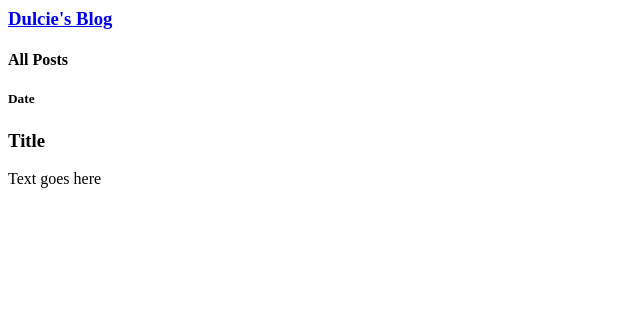
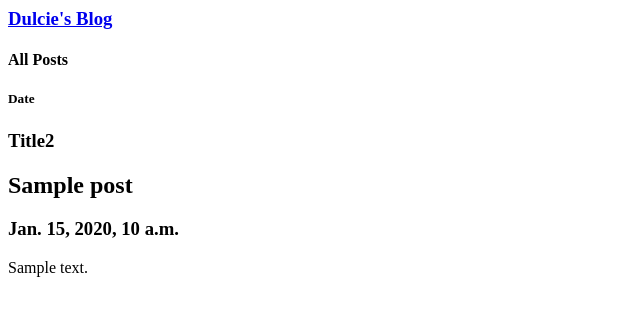
Before and after one commit to frogwoo/django-blog, a Django app: template blog/templates/blog/post_list.html in a window 1280 px wide. Shown: the top 329 px of the page, without its empty margins (0-640 px from the left). Run offline with Django 3.2, Linux system fonts and the light colour scheme; the template is opened without the code that fills it: values that come from a table or form of the project are taken from there, others are empty; tables that the repository leaves empty hold one stand-in row (values such as "Sample post").

Commit message:
Created dynamic HTML content

```diff
--- a/blog/models.py
+++ b/blog/models.py
@@ -6,10 +6,11 @@ class Post(models.Model):
 	author = models.ForeignKey('auth.User')
 	title = models.CharField(max_length=200)
 	text = models.TextField()
-	created_date = models.DateTimeField(default=timezone.now)
+	created_date = models.DateTimeField(default=timezone.now())
 	published_date = models.DateTimeField(blank=True, null=True)
 
 	def publish(self):
-		self.published_date = timezone.now(self.save())
+		self.published_date = timezone.now()
+		self.save()
 	def __str__(self):
 		return self.title
--- a/blog/templates/blog/post_list.html
+++ b/blog/templates/blog/post_list.html
@@ -16,8 +16,14 @@
 
 		<div class='main'>
 			<h5>Date</h5>
-			<h3>Title</h3>
-			<p>Text goes here</p>
+			<h3>Title2</h3>
+			{% for post in posts %}
+				<div class="post">
+					<h2>{{ post.title}}</h2>
+					<h3>{{ post.published_date}}</h3>
+    				<p>{{ post.text | linebreaks}}</p>
+    			</div>
+			{% endfor %}
 		</div>
 	</body>
 
--- a/blog/urls.py
+++ b/blog/urls.py
@@ -2,5 +2,5 @@ from django.conf.urls import url
 from . import views
 
 urlpatterns = [
-	url(r'^$', views.post_list, name='post_list')
+	url(r'^$', views.post_list, name='post_list2')
 ]
--- a/blog/views.py
+++ b/blog/views.py
@@ -1,6 +1,10 @@
 from django.shortcuts import render
+from .models import Post
+from django.utils import timezone
+
 
 # Create your views here.
 
 def post_list(request):
-	return render(request, 'blog/post_list.html', {})
+	posts = Post.objects.filter(published_date__lte=timezone.now()).order_by('published_date')
+	return render(request, 'blog/post_list.html', {'posts':posts})
```
